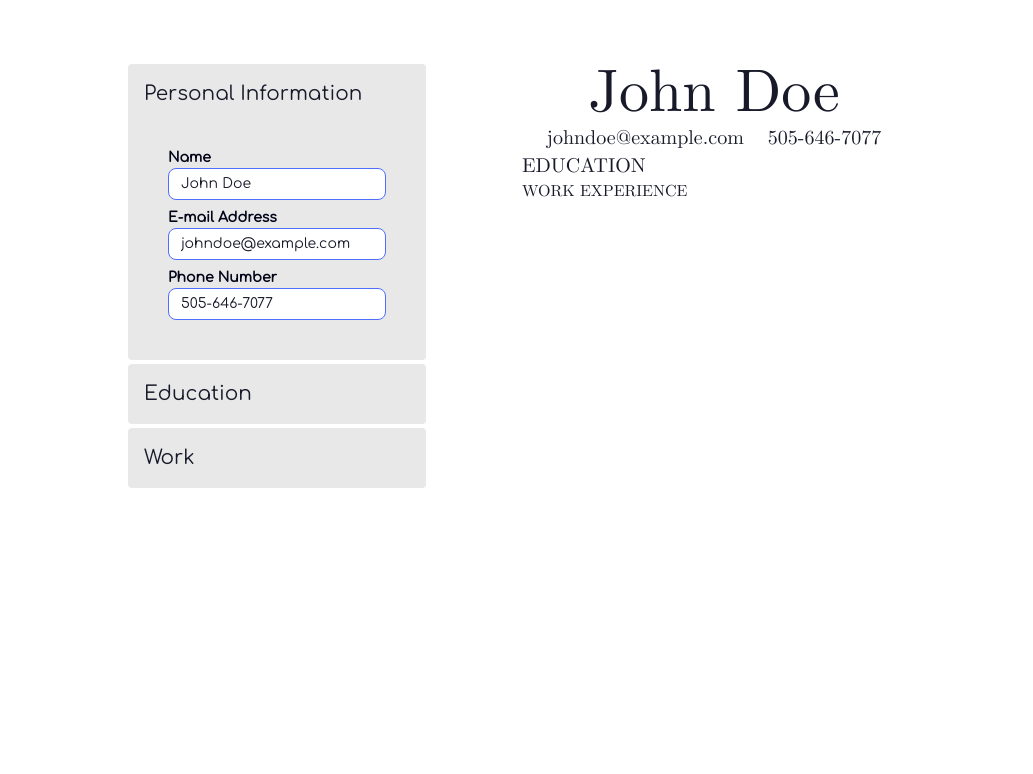
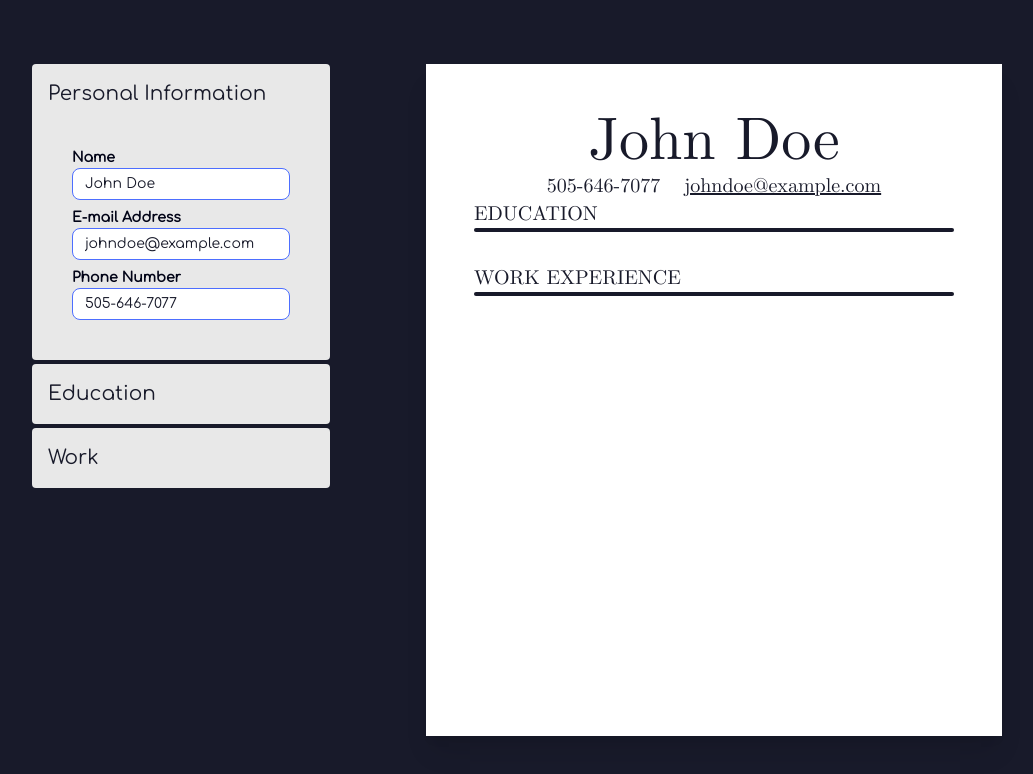
Before and after one commit to kosbys/Minimal-Resume, a React (Vite) app: page / in a window 1280 px wide. Shown: the top 774 px of the page, without its empty margins (123-1156 px from the left). Built offline with nearby package versions, Linux system fonts and the light colour scheme.

Commit message:
Style resume

```diff
--- a/index.html
+++ b/index.html
@@ -7,7 +7,9 @@
     <title></title>
   </head>
   <body>
-    <div id="root" class="flex flex-row m-16 justify-center gap-24"></div>
+    <div
+      id="root"
+      class="flex flex-row p-16 w-screen h-screen justify-center gap-24 bg-neutral"></div>
     <script type="module" src="/src/App.tsx"></script>
   </body>
 </html>
--- a/src/Components/Main.tsx
+++ b/src/Components/Main.tsx
@@ -167,8 +167,6 @@ export default function Main() {
 
         newEntry[entryField] = input?.value || "";
       } else if (element.classList.contains("date-wrap")) {
-        console.log(element.children);
-
         newEntry.dateBegin =
           (element.children[0].querySelector(".select") as HTMLSelectElement)
             .value || "";
@@ -178,7 +176,6 @@ export default function Main() {
       }
     });
     newEntry["uuid"] = uuidv4();
-    console.log(newEntry);
 
     const [success, errorString] = validateForm(newEntry as resumeSection);
 
@@ -210,12 +207,13 @@ export default function Main() {
 
   const educationElements = educationHistory.educationArray?.map((edu) => {
     return (
-      <div className="flex flex-col" key={edu.uuid}>
-        <h1 className="text-3xl">{edu.schoolName}</h1>
-        <div className="flex justify-center gap-6">
-          <div className="text-xl">{edu.degree}</div>
+      <div className="ml-4 mt-2 flex flex-col resume-item" key={edu.uuid}>
+        <h1 className="text-3xl font-bold">{edu.schoolName}</h1>
+        <div className="flex justify-between gap-6">
+          <div className="text-lg">{edu.degree}</div>
           <div className="text-xl">
             {edu.dateBegin}-{edu.dateEnd}
+          </div>
         </div>
         <ResumeButtons
           type="education"
@@ -223,28 +221,27 @@ export default function Main() {
           edit={editEvent}
           del={deleteEvent}></ResumeButtons>
       </div>
-      </div>
     );
   });
 
   const workElements = workHistory.workArray?.map((work) => {
     return (
-      <div className="flex flex-col" key={crypto.randomUUID()}>
+      <div className="ml-4 mt-2 flex flex-col resume-item" key={work.uuid}>
+        <h1 className="text-3xl font-bold">{work.companyName}</h1>
+        <div className="flex justify-between gap-6">
           <div className="flex flex-col">
-          <h1 className="text-3xl">{work.role}</h1>
-          <div className="flex justify-center gap-6">
-            <div className="text-xl">{work.companyName}</div>
-            <div className="text-xl">{work.description}</div>
+            <div className="text-lg">{work.role}</div>
+            <div className="text-md">{work.description}</div>
+          </div>
           <div className="text-xl">
             {work.dateBegin}-{work.dateEnd}
+          </div>
         </div>
         <ResumeButtons
           type="work"
           id={work.uuid ?? ""}
           edit={editEvent}
           del={deleteEvent}></ResumeButtons>
-          </div>
-        </div>
       </div>
     );
   });
--- a/src/Components/resume/EducationInfo.tsx
+++ b/src/Components/resume/EducationInfo.tsx
@@ -4,6 +4,7 @@ export default function EducationInfo({ list }: elements) {
   return (
     <div className="flex flex-col">
       <div className="text-xl">EDUCATION</div>
+      <div className="divider m-0 h-1 rounded-lg bg-neutral"></div>
       {list}
     </div>
   );
--- a/src/Components/resume/PersonalInfo.tsx
+++ b/src/Components/resume/PersonalInfo.tsx
@@ -7,11 +7,11 @@ export default function PersonalInfo({ personName, email, phone }: person) {
         {personName}
       </h1>
       <div className="flex justify-center gap-6">
-        <div className="text-xl" id="email_resume">
-          {email}
-        </div>
         <div className="text-xl" id="phone_resume">
           {phone}
+        </div>
+        <div className="text-xl underline decoration-2" id="email_resume">
+          {email}
         </div>
       </div>
     </div>
--- a/src/Components/resume/Resume.tsx
+++ b/src/Components/resume/Resume.tsx
@@ -9,7 +9,7 @@ export default function Resume({
   workElements,
 }: resumeProps) {
   return (
-    <div className="flex flex-col w-2/6 font-computerModern">
+    <div className="flex flex-col justify-start bg-base shadow-xl p-12 bg-base-100 w-3/6 font-computerModern">
       <PersonalInfo
         personName={person.personName}
         email={person.email}
--- a/src/Components/resume/ResumeButtons.tsx
+++ b/src/Components/resume/ResumeButtons.tsx
@@ -2,7 +2,10 @@ import { buttonProps } from "../../helpers/types";
 
 export default function ResumeButtons({ type, id, edit, del }: buttonProps) {
   return (
-    <div className="flex flex-row gap-4" data-id={id} data-type={type}>
+    <div
+      className="flex flex-row gap-4 justify-end invisible resume-buttons"
+      data-id={id}
+      data-type={type}>
       <button className="btn btn-sm btn-warning" onClick={edit}>
         EDIT
       </button>
--- a/src/Components/resume/WorkInfo.tsx
+++ b/src/Components/resume/WorkInfo.tsx
@@ -2,8 +2,9 @@ import { elements } from "../../helpers/types";
 
 export default function WorkInfo({ list }: elements) {
   return (
-    <div className="flex flex-col">
-      <h2>WORK EXPERIENCE</h2>
+    <div className="flex flex-col mt-8">
+      <h2 className="text-xl">WORK EXPERIENCE</h2>
+      <div className="divider m-0 h-1 rounded-lg bg-neutral"></div>
       {list}
     </div>
   );
--- a/src/index.css
+++ b/src/index.css
@@ -22,3 +22,7 @@
 label {
   user-select: none;
 }
+
+.resume-item:hover .resume-buttons {
+  visibility: visible;
+}
```
Lines whose indentation alone changed are shown as unchanged.
